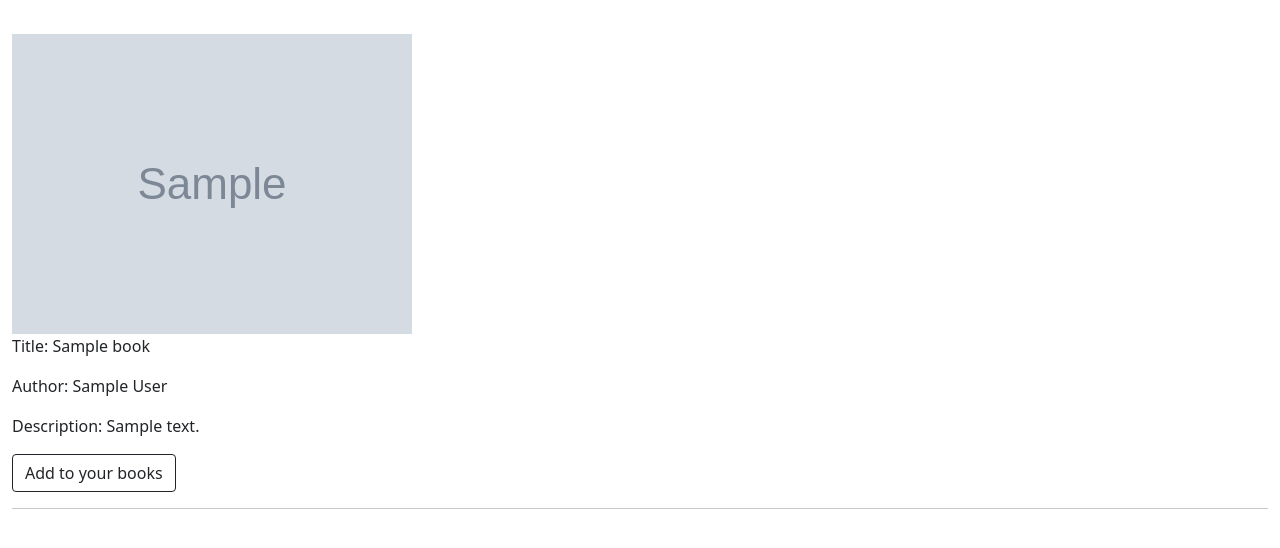
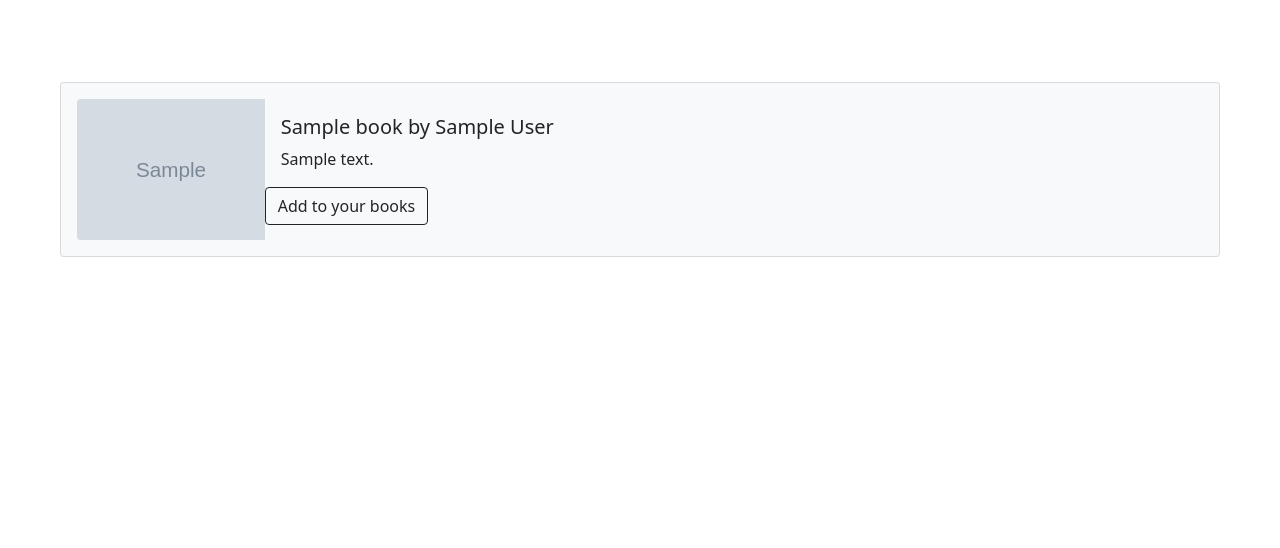
Before and after one commit to BillieEyelash/CS4F2021, a Flask app: template FinalProject/templates/search.html in a window 1280 px wide. Shown: the part 62-610 px from the top of the page. Run offline with Flask 2, Linux system fonts and the light colour scheme; the template is opened without the code that fills it: most values are stand-ins (such as "Sample title", 1, 10 or a date in 2020); grey boxes marked "Sample" are stand-in pictures; some libraries are stand-ins or nearby versions.

Commit message:
Make search results prettier

```diff
--- a/FinalProject/templates/search.html
+++ b/FinalProject/templates/search.html
@@ -6,15 +6,21 @@
 {% block body %}
   {% if books != None %}
     {% for book in books %}
-      <div class="">
-        {% if book['img'] != None %}
-          <img src="{{book['img']}}" alt=cover />
-        {% endif %}
-        <p>Title: {{book['title']}}</p>
-        <p>Author: {{book['author']}}</p>
-        <p>Description: {{book['description']}}</p>
-        <button id="{{book['id']}}" class="btn btn-outline-dark" onclick="addBook(this.id)">Add to your books</button>
-        <hr/>
+      <div class="card m-5 p-3 text-dark bg-light">
+        <div class="row g-0">
+          <div class="col-md-2">
+            {% if book['img'] != None %}
+              <img class="img-fluid rounded-start" src="{{book['img']}}" alt=cover />
+            {% endif %}
+          </div>
+          <div class="col-md-10">
+            <div class="card-body">
+              <h5 class="card-title">{{book['title']}} by {{book['author']}}</h5>
+              <p class="card-text">{{book['description']}}</p>
+            </div>
+            <button id="{{book['id']}}" class="btn btn-outline-dark" onclick="addBook(this.id)">Add to your books</button>
+          </div>
+        </div>
       </div>
     {% endfor %}
   {% else %}
```
